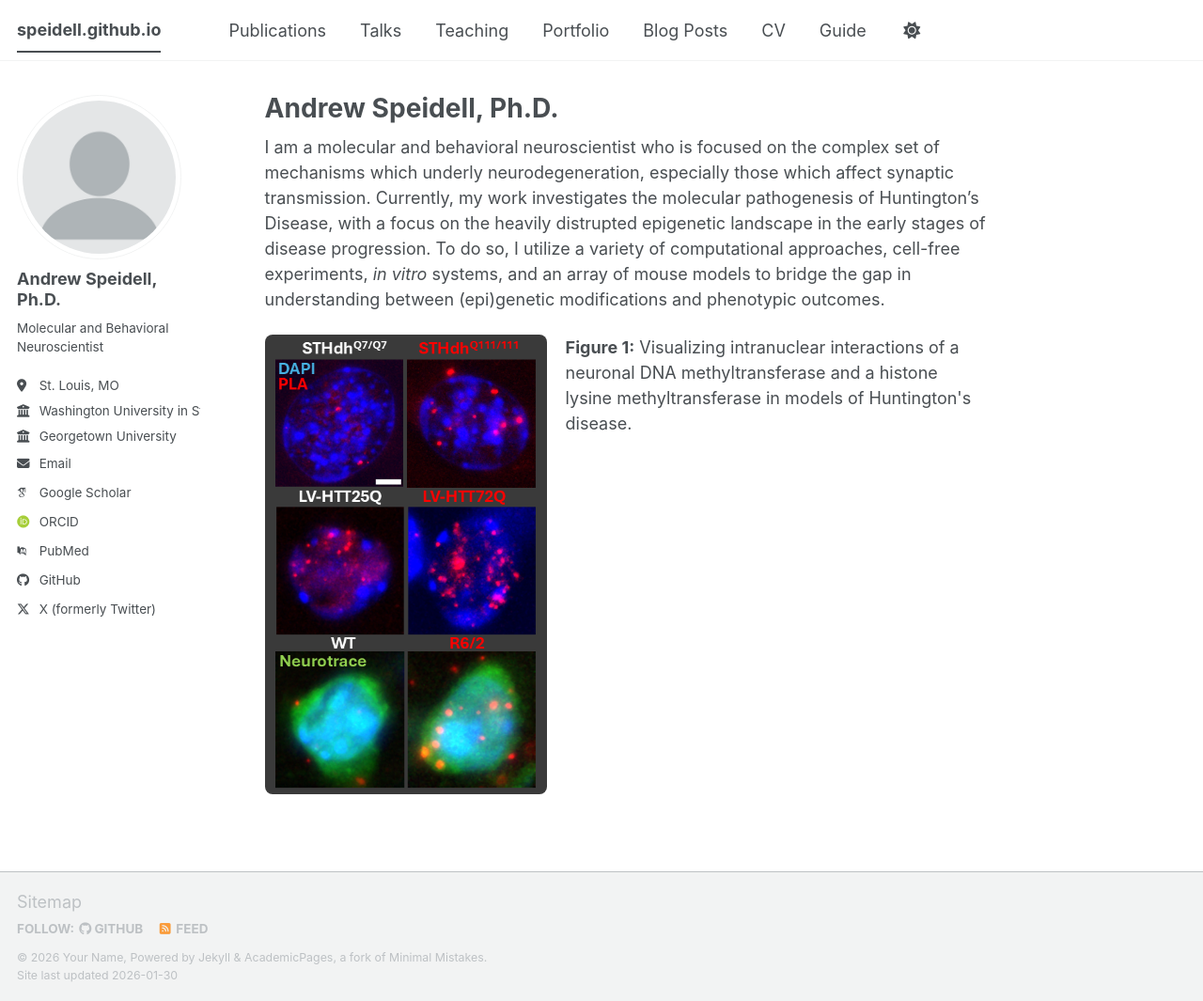
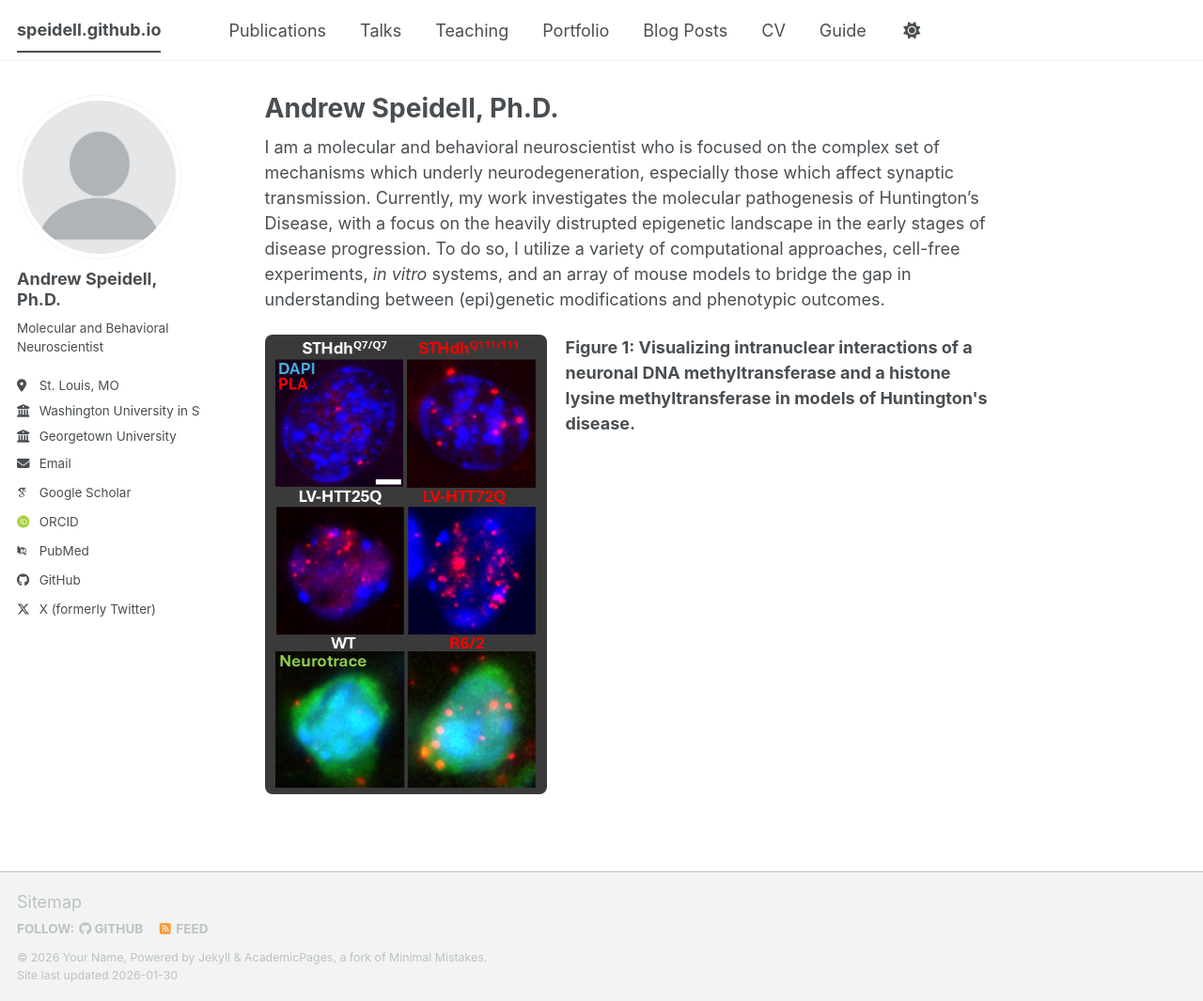
Before and after one commit to Speidell/speidell.github.io, a Jekyll site: the page built from _pages/about.md, in a window 1280 px wide and 1065 px high. Shown: the whole window at 94% size. Built offline with Jekyll 4.4.1, drawn with Linux system fonts in a browser that asks for light colours; some web fonts are replaced; a script bundle is joined from its source files by our own code; library files that are not in the unit come from our copies.

```diff
--- a/_pages/about.md
+++ b/_pages/about.md
@@ -14,6 +14,6 @@ I am a molecular and behavioral neuroscientist who is focused on the complex set
        alt="Visualizing intranuclear interactions of a neuronal DNA methyltransferase and a histone lysine methyltransferase in models of Huntington's disease."
        style="float: left; width: 300px; margin-right: 20px; border-radius: 8px;">
   <p>
-    <strong>Figure 1:</strong> Visualizing intranuclear interactions of a neuronal DNA methyltransferase and a histone lysine methyltransferase in models of Huntington's disease.
+    <strong>Figure 1: Visualizing intranuclear interactions of a neuronal DNA methyltransferase and a histone lysine methyltransferase in models of Huntington's disease. </strong>
   </p>
 </div>
```
